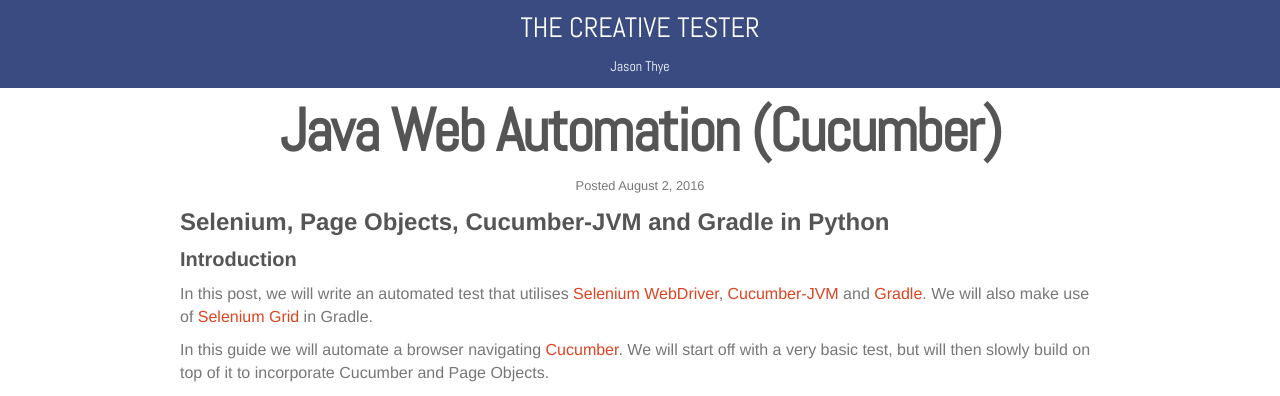
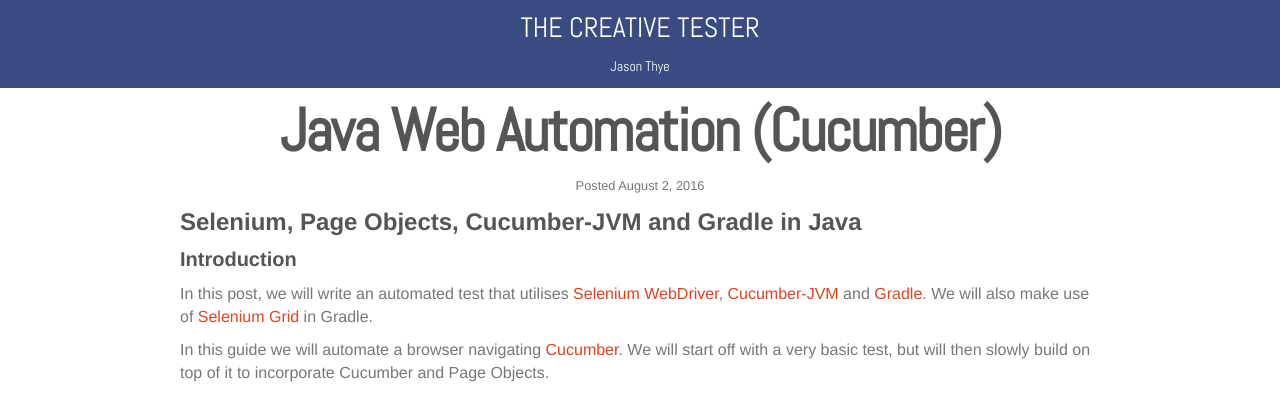
Before and after one commit to the-creative-tester/blog, a Jekyll site: the page built from _posts/2016-08-02-Java-Web-Browser-Automation.md, in a window 1280 px wide and 900 px high. Shown: the top 396 px of the window. Built offline with Jekyll 4.4.1, drawn with Linux system fonts in a browser that asks for light colours; nearby versions of some CDN libraries.

Commit message:
update java automation post

```diff
--- a/_posts/2016-08-02-Java-Web-Browser-Automation.md
+++ b/_posts/2016-08-02-Java-Web-Browser-Automation.md
@@ -8,7 +8,7 @@
 
 
 
-## Selenium, Page Objects, Cucumber-JVM and Gradle in Python
+## Selenium, Page Objects, Cucumber-JVM and Gradle in Java
 
 ### Introduction
 
```
